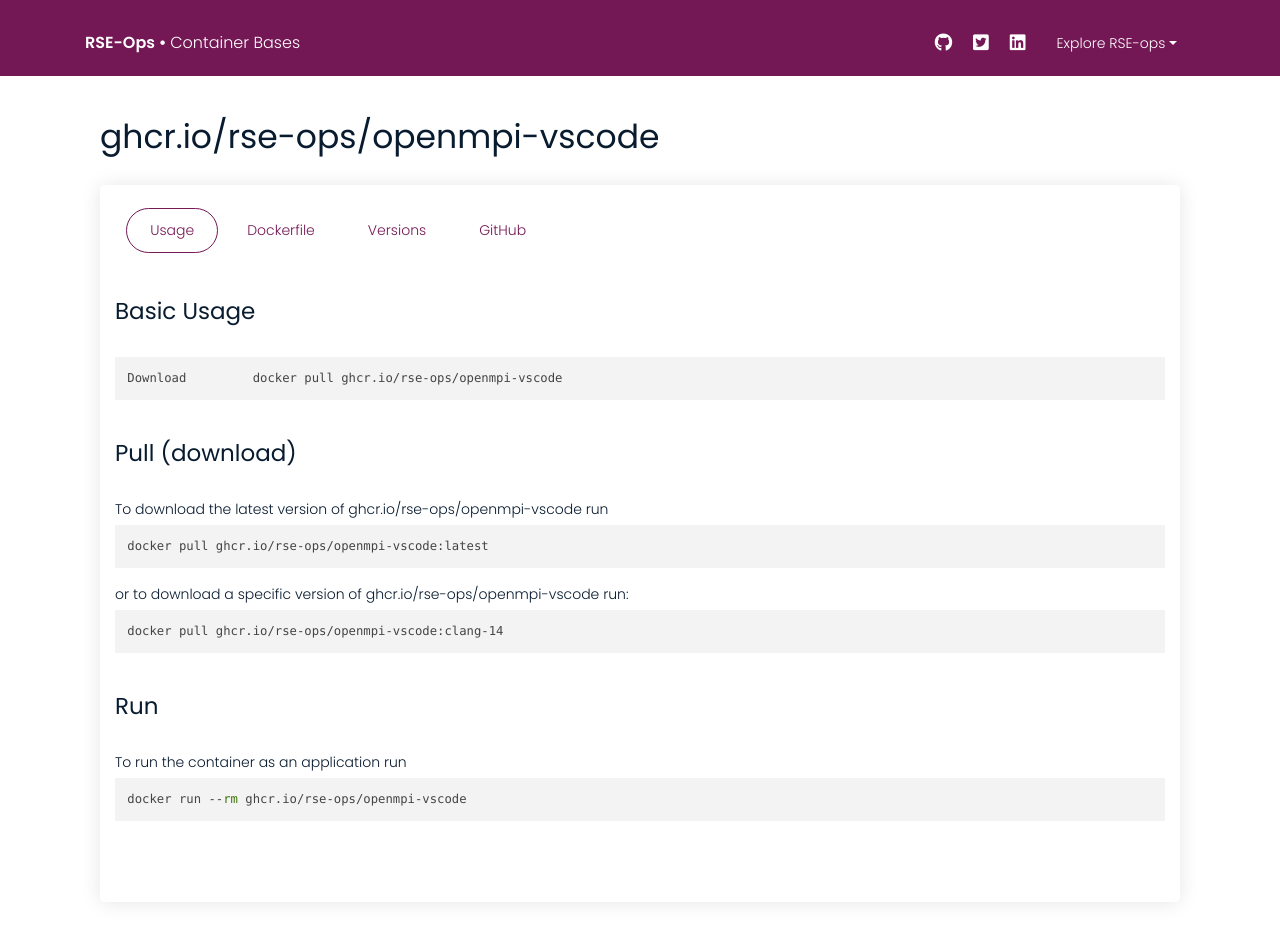
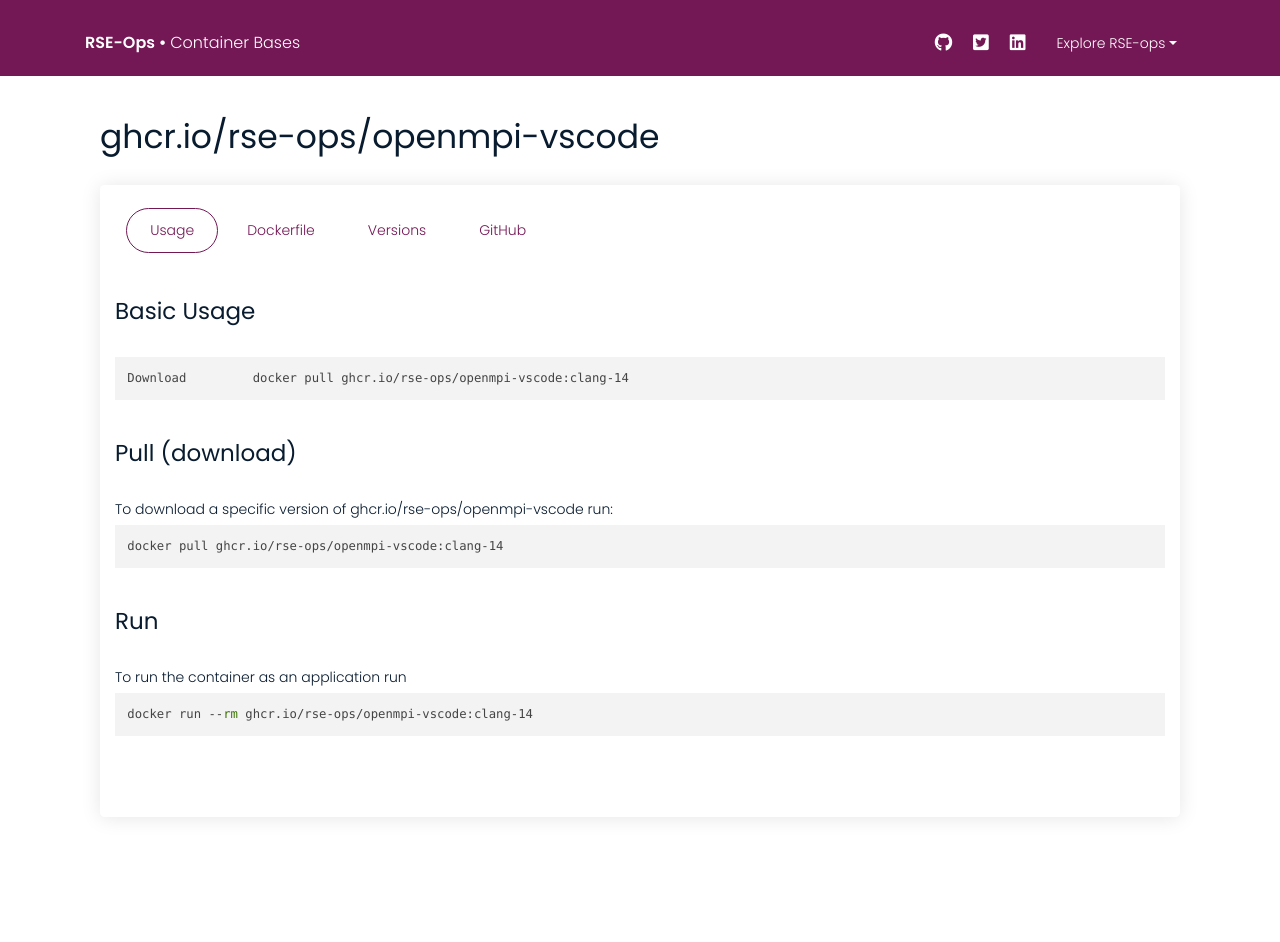
Before and after one commit to rse-ops/devbox, a Jekyll site: the page built from _library/ghcr.io-rse-ops-openmpi-vscode.md, in a window 1280 px wide and 1002 px high. Shown: the top 942 px of the window. Built offline with Jekyll 4.4.1, drawn with Linux system fonts in a browser that asks for light colours; nearby versions of some CDN libraries.

Commit message:
ensure container references have tag
Signed-off-by: Vanessasaurus <814322+vsoch@users.noreply.github.com>

```diff
--- a/_layouts/container.html
+++ b/_layouts/container.html
@@ -114,27 +114,25 @@
                   <div class="tab-content tab-space">
                     <div class="tab-pane active" id="link4">
                       <h3>Basic Usage</h3>
-                      <p><pre><code class="highlight">Download         docker pull {{ page.name }}{% if page.size %}
+                      <p><pre><code class="highlight">Download         docker pull {{ page.name }}:{{ page.versions[0].tag }}{% if page.size %}
 Compressed Size : {{ page.size }}MB{% endif %}{% if page.raw_size %}
 Raw Size : {{ page.raw_size }}MB{% endif %}
 </code></pre></p>
                        <br>
                        <h3>Pull (download)</h3>
-                       <p>To download the latest version of {{ page.name }} run</p>
-                       <pre><code class="highlight">docker pull {{ page.name }}:latest</code></pre>
-                       <p>or to download a specific version of {{ page.name }} run:</p>
+                       <p>To download a specific version of {{ page.name }} run:</p>
                        <pre><code class="highlight">docker pull {{ page.name }}:{{ page.versions[0].tag }}</code></pre>
                        <br>
                        <h3>Run</h3>
                        <p>To run the container as an application run</p>
-                       <pre><code class="highlight">docker run --rm {{ page.name }}</code></pre>
+                       <pre><code class="highlight">docker run --rm {{ page.name }}:{{ page.versions[0].tag }}</code></pre>
 
                     </div>
                     <div class="tab-pane" id="link5">
                       <p>
                        <h3>Usage in FROM</h3>
                        <p>You can use this container base as the FROM in your Dockerfile</p>
-                       <pre><code class="highlight">FROM {{ page.name }}
+                       <pre><code class="highlight">FROM {{ page.name }}:{{ page.versions[0].tag }}
 RUN ...
                        </code></pre>
                       </p>{% if page.name contains 'vscode' %}
```
Also changed, not shown: other parts of _layouts/container.html (+1 -1 lines).
